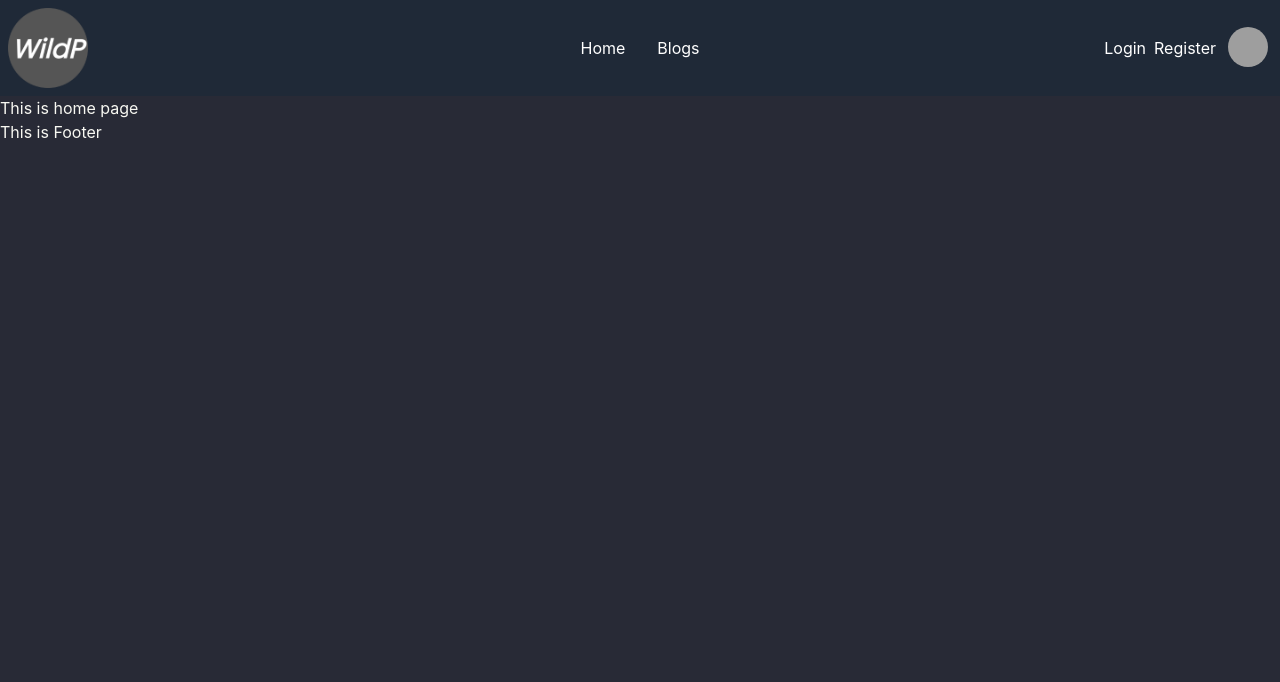
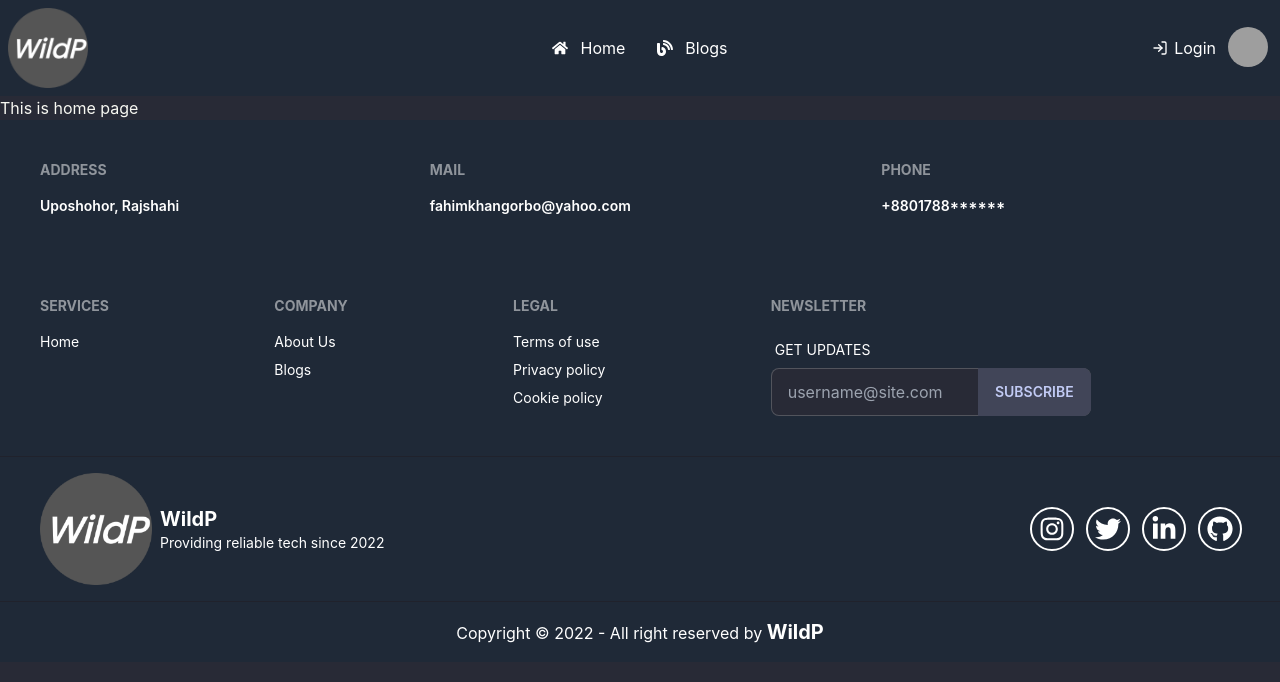
Before and after one commit to Fahimahmedkhan/wild-p-client, a React (Create React App) app: page / in a window 1280 px wide. Shown: the top 682 px of the page. Built offline with nearby package versions, Linux system fonts and the light colour scheme; grey boxes are pictures that could not be loaded.

Commit message:
Footer Section Design

```diff
--- /dev/null
+++ b/src/page/Shared/CustomIconCss/CustomIconCss.css
@@ -0,0 +1,46 @@
+.icon{
+    width: 40px;
+    height: 40px;
+    display: inline-flex;
+    align-items: center;
+    justify-content: center;
+    text-decoration: none;
+    font-size: 26px;
+    color: #fff;
+    border-radius: 50%;
+    outline: 2px solid #fff;
+    transition-property: outline-offset, outline-color, background-color;
+    transition-duration: .25s;
+}
+.icon:hover{
+    outline-offset: 4px;
+}
+.icon:hover i{
+    animation: shake .25s;
+}
+.icon--instagram:hover{
+    background-image: radial-gradient(circle at 30% 107%, #fdf497 0%, #fdf497 5%, #fd5949 49%, #d6249f 60%, #285AEB 90%);
+    outline-color: #202d67;
+}
+.icon--twitter:hover{
+    background-color: #1da1f2;
+    outline-color: #1da1f2;
+}
+.icon--linkedin:hover{
+    background-color: #0077b5;
+    outline-color: #0077b5;
+}
+.icon--github:hover{
+    background-color: #2ea44f;
+    outline-color: #2ea44f;
+}
+.icon--google:hover{
+    background-color: #2ea44f;
+    outline-color: #2ea44f;
+}
+@keyframes shake{
+    10%{transform: rotate(15deg);}
+    20%{transform: rotate(-15deg);}
+    30%{transform: rotate(15deg);}
+    40%{transform: rotate(-15deg);}
+}
--- a/src/page/Shared/Footer/Footer.js
+++ b/src/page/Shared/Footer/Footer.js
@@ -1,9 +1,82 @@
 import React from 'react';
+import { Link } from 'react-router-dom';
+import logo from '../../../assets/logo/logo.png';
+import { FaGithub, FaInstagram, FaLinkedinIn, FaTwitter } from 'react-icons/fa';
+import '../CustomIconCss/CustomIconCss.css';
 
 const Footer = () => {
     return (
         <div>
-            <h1>This is Footer</h1>
+            <footer className="footer p-10 bg-gray-800 text-white">
+                <div>
+                    <span className="footer-title">ADDRESS</span>
+                    <span className='font-semibold text-sm'>Uposhohor, Rajshahi</span>
+                </div>
+                <div>
+                    <span className="footer-title">Mail</span>
+                    <span className='font-semibold text-sm'>fahimkhangorbo@yahoo.com</span>
+                </div>
+                <div>
+                    <span className="footer-title">Phone</span>
+                    <span className='font-semibold text-sm'>+8801788******</span>
+                </div>
+            </footer>
+            <footer className="footer p-10 bg-gray-800 text-white">
+                <div>
+                    <span className="footer-title">Services</span>
+                    <Link className='hover:text-orange-600' to='/'>Home</Link>
+                </div>
+                <div>
+                    <span className="footer-title">Company</span>
+                    <Link className='hover:text-orange-600' to='/'>About Us</Link>
+                    <Link className='hover:text-orange-600' to='/blogs'>Blogs</Link>
+                </div>
+                <div>
+                    <span className="footer-title">Legal</span>
+                    <Link className='hover:text-orange-600' to='/'>Terms of use</Link>
+                    <Link className='hover:text-orange-600' to='/'>Privacy policy</Link>
+                    <Link className='hover:text-orange-600' to='/'>Cookie policy</Link>
+                </div>
+                <div>
+                    <span className="footer-title">Newsletter</span>
+                    <div className="form-control w-80">
+                        <label className="label">
+                            <span className="label-text text-white">GET UPDATES</span>
+                        </label>
+                        <div className="relative text-black">
+                            <input type="text" placeholder="username@site.com" className="input input-bordered w-full pr-16" />
+                            <button className="btn absolute top-0 right-0 rounded-l-none">Subscribe</button>
+                        </div>
+                    </div>
+                </div>
+            </footer>
+            <footer className="footer px-10 py-4 border-t bg-gray-800 text-white border-base-300">
+                <div className="items-center grid-flow-col">
+                    <div className='fill-current w-28'>
+                        <Link to='/'><img src={logo} alt="" /></Link>
+                    </div>
+                    <p><span className='font-bold text-xl'>WildP</span> <br />Providing reliable tech since 2022</p>
+                </div>
+                <div className="md:place-self-center md:justify-self-end">
+                    <div className="grid grid-flow-col gap-4">
+                        <a href="https://www.instagram.com/fahim_ahmed_khan_gorbo/" className="icon icon--instagram" target="_blank" rel='noreferrer'>
+                            <FaInstagram />
+                        </a>
+                        <a href="https://twitter.com/Fahim_Gorbo" className="icon icon--twitter" target="_blank" rel='noreferrer'>
+                            <FaTwitter />
+                        </a>
+                        <a href="https://www.linkedin.com/in/fahim-ahmed-khan-gorbo/" className="icon icon--linkedin" target="_blank" rel='noreferrer'>
+                            <FaLinkedinIn />
+                        </a>
+                        <a href="https://github.com/Fahimahmedkhan" className="icon icon--github" target="_blank" rel='noreferrer'>
+                            <FaGithub />
+                        </a>
+                    </div>
+                </div>
+            </footer>
+            <footer className='px-10 py-4 border-t bg-gray-800 text-white border-base-300 text-center'>
+                <p>Copyright © 2022 - All right reserved by <span className='font-bold text-xl'>WildP</span></p>
+            </footer>
         </div>
     );
 };
--- a/src/page/Shared/Header/Header.js
+++ b/src/page/Shared/Header/Header.js
@@ -1,6 +1,9 @@
 import React from 'react';
 import { Link } from 'react-router-dom';
 import logo from '../../../assets/logo/logo.png';
+import { FaBlog, FaHome } from 'react-icons/fa';
+import { ImProfile } from 'react-icons/im';
+import { FiLogIn, FiLogOut } from 'react-icons/fi';
 
 const Header = () => {
     return (
@@ -13,8 +16,8 @@ const Header = () => {
                         </label>
                         <ul tabIndex={0} className="menu menu-compact dropdown-content mt-3 p-2 shadow bg-gray-600 text-white rounded-box w-52">
                             {/* This section will change after authentication is done */}
-                            <li><Link className='hover:text-orange-600' to='/'>Home</Link></li>
-                            <li><Link className='hover:text-orange-600' to='/blogs'>Blogs</Link></li>
+                            <li><Link className='hover:text-orange-600' to='/'><FaHome />Home</Link></li>
+                            <li><Link className='hover:text-orange-600' to='/blogs'><FaBlog />Blogs</Link></li>
                         </ul>
                     </div>
                     {/* Project Logo Section  */}
@@ -27,15 +30,14 @@ const Header = () => {
                 <div className="navbar-center hidden lg:flex">
                     <ul className="menu menu-horizontal p-0">
                         {/* This section will change after authentication is done */}
-                        <li><Link className='hover:text-orange-600' to='/'>Home</Link></li>
-                        <li><Link className='hover:text-orange-600' to='/blogs'>Blogs</Link></li>
+                        <li><Link className='hover:text-orange-600' to='/'><FaHome />Home</Link></li>
+                        <li><Link className='hover:text-orange-600' to='/blogs'><FaBlog />Blogs</Link></li>
                     </ul>
                 </div>
                 <div className="navbar-end">
                     {/* This section will change after authentication is done */}
-                    <div className='p-2'>
-                        <Link className='hover:text-orange-600 p-2' to='/auth/login'>Login</Link>
-                        <Link className='hover:text-orange-600' to='/auth/register'>Register</Link>
+                    <div className='p-2 w-20'>
+                        <Link className='hover:text-orange-600 flex justify-between items-center' to='/auth/login'><FiLogIn />Login</Link>
                     </div>
                     <div className="dropdown dropdown-end">
                         {/* Profile Picture Section */}
@@ -45,8 +47,8 @@ const Header = () => {
                             </div>
                         </label>
                         <ul tabIndex={0} className="menu menu-compact dropdown-content mt-3 p-2 shadow bg-gray-600 text-white rounded-box w-52">
-                            <li><Link className='hover:text-orange-600' to='/profile'>Profile</Link></li>
-                            <li><button className='hover:text-orange-600'>Logout</button></li>
+                            <li><Link className='hover:text-orange-600' to='/profile'><ImProfile />Profile</Link></li>
+                            <li><button className='hover:text-orange-600'><FiLogOut />Logout</button></li>
                         </ul>
                     </div>
                     {/* This section will change after authentication is done */}
```
